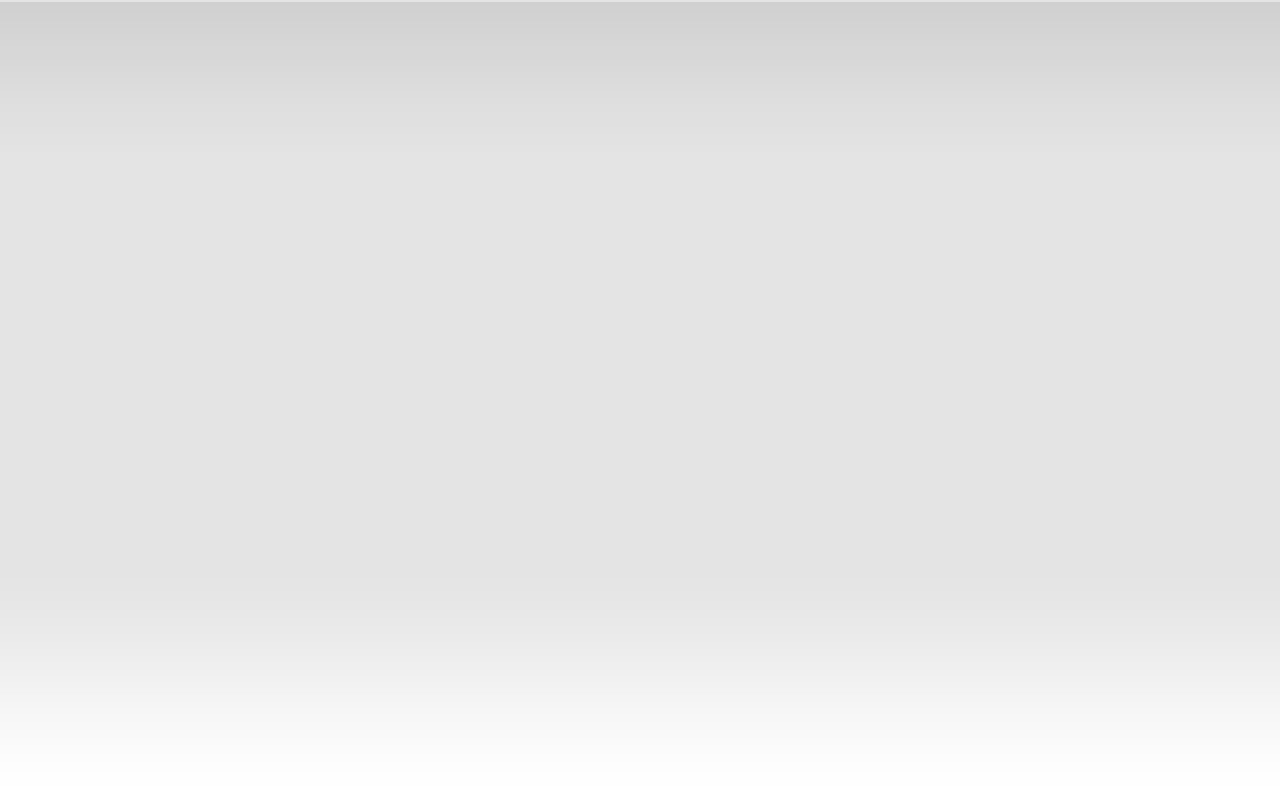
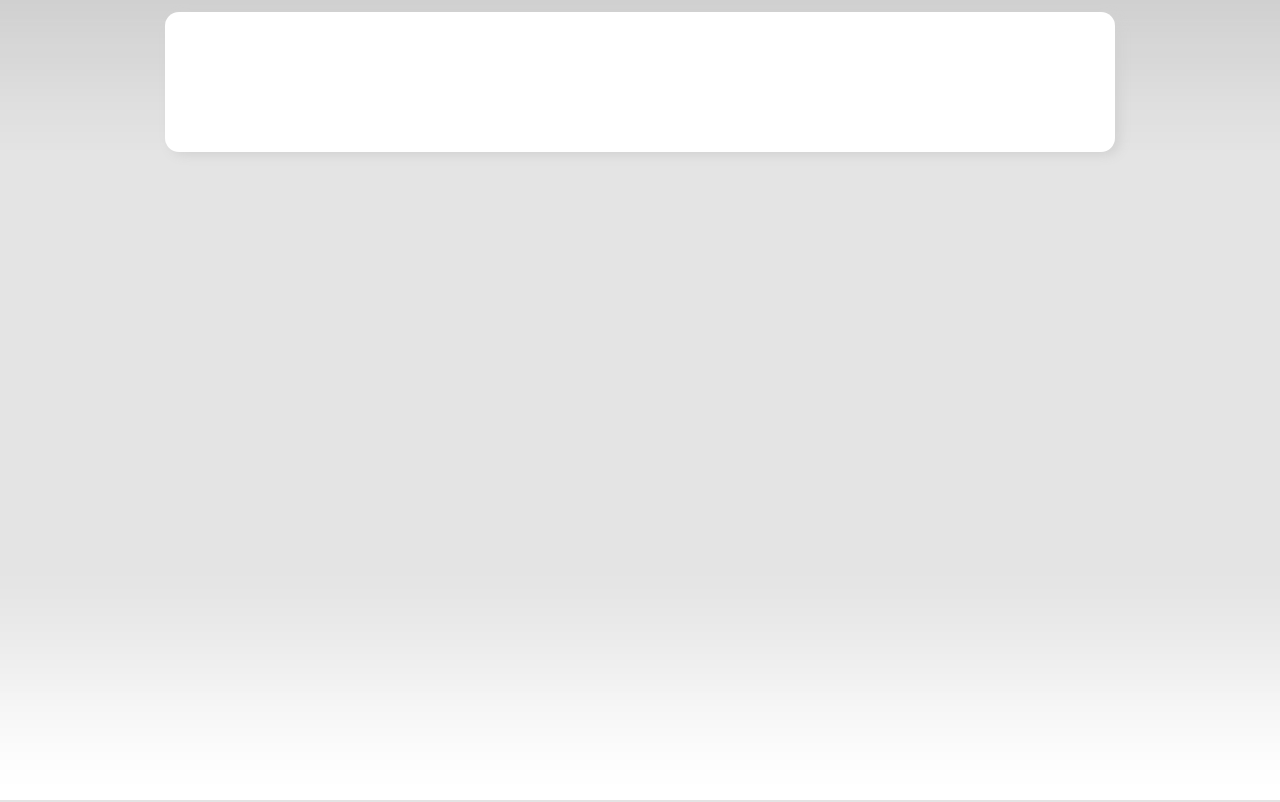
Before and after one commit to m-kafiyan/sharif-laboratory-, a plain HTML site: page index.html in a window 1280 px wide. Drawn offline with Linux system fonts and the light colour scheme.

Commit message:
adding style to header

```diff
--- a/index.html
+++ b/index.html
@@ -2,7 +2,7 @@
 <html lang="en-US">
 <head>
 	<meta charset="UTF-8" />
-	<title>shaiflab</title>
+	<title>shariflab</title>
 	<link rel="stylesheet" type="text/css" href="1styles.css">
 	<link rel="stylesheet" type="text/css" href="style.css">
 </head>
@@ -10,7 +10,7 @@
 	<div class="hp">
 		<div class="container">
 			<header>
-				<div class="headpage"></div>
+				<div class="w24 headpage"></div>
 			</header>
 		</div>
 	</div>
--- a/style.css
+++ b/style.css
@@ -26,5 +26,10 @@ div.hp{
 div.container div.headpage{
 	margin-top:2px;
 	background:url ('images/bg_mesh.png');
-	height:170px;
+	height:140px;
+	background-color:#fff;
+	margin-top:12px;
+	position:absolute;
+	border-radius:14px;
+	box-shadow:5px 3px 11px #d2d2d2;
 }
```
